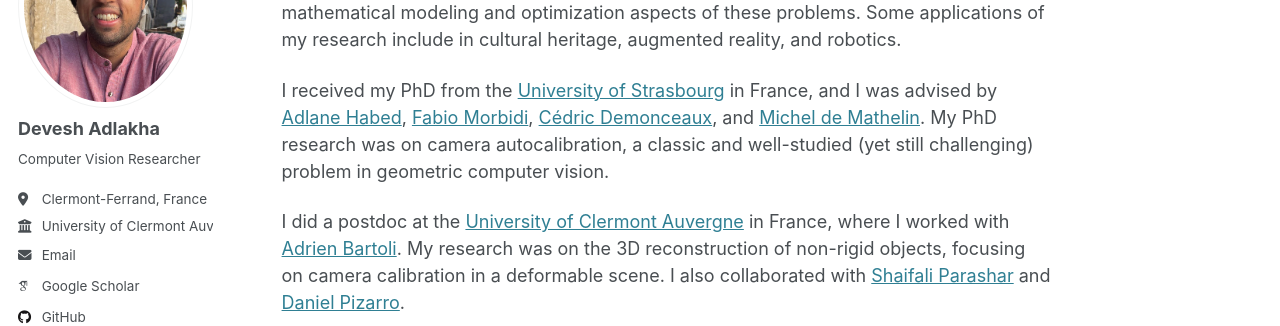
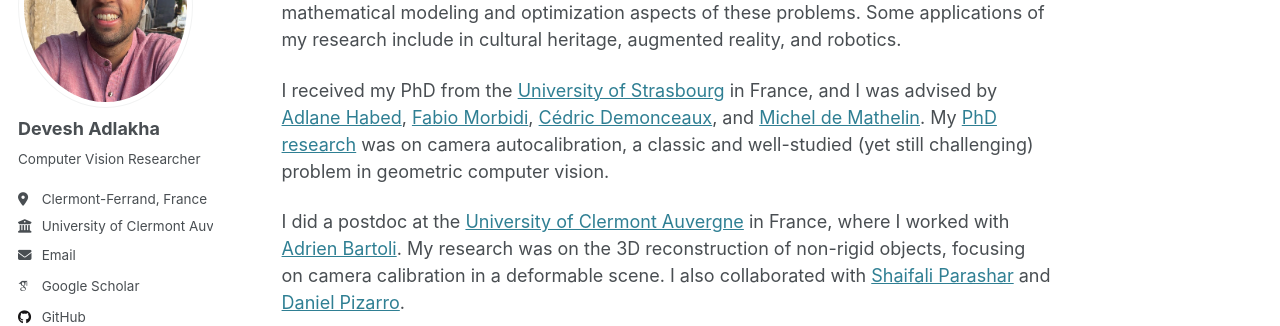
Before and after one commit to devadlakha/devadlakha.github.io, a Jekyll site: the page built from _pages/about.md, in a window 1280 px wide and 1027 px high. Shown: the part 203-529 px from the top of the window. Built offline with Jekyll 4.4.1, drawn with Linux system fonts in a browser that asks for light colours; some web fonts are replaced; part of the change alters nothing that is shown.

```diff
--- a/_pages/about.md
+++ b/_pages/about.md
@@ -9,7 +9,7 @@ redirect_from:
 
 I'm a researcher in computer vision, focusing on 3D computer vision problems (image-based 3D reconstruction of rigid/deformable objects). I am particularly interested in the mathematical modeling and optimization aspects of these problems. Some applications of my research include in cultural heritage, augmented reality, and robotics.
 
-I received my PhD from the [University of Strasbourg](https://en.unistra.fr) in France, and I was advised by [Adlane Habed](https://habed.weebly.com), [Fabio Morbidi](https://home.mis.u-picardie.fr/~fabio/Index.html), [Cédric Demonceaux](https://sites.google.com/view/cedricdemonceaux/home), and [Michel de Mathelin](https://rdh.icube.unistra.fr/Michel_de_Mathelin_personal_web_page). My PhD research was on camera autocalibration, a classic and well-studied (yet still challenging) problem in geometric computer vision.
+I received my PhD from the [University of Strasbourg](https://en.unistra.fr) in France, and I was advised by [Adlane Habed](https://habed.weebly.com), [Fabio Morbidi](https://home.mis.u-picardie.fr/~fabio/Index.html), [Cédric Demonceaux](https://sites.google.com/view/cedricdemonceaux/home), and [Michel de Mathelin](https://rdh.icube.unistra.fr/Michel_de_Mathelin_personal_web_page). My [PhD research](https://publication-theses.unistra.fr/public/theses_doctorat/2022/ADLAKHA_Devesh_2022_ED269.pdf) was on camera autocalibration, a classic and well-studied (yet still challenging) problem in geometric computer vision.
 
 I did a postdoc at the [University of Clermont Auvergne](https://www.uca.fr/en) in France, where I worked with [Adrien Bartoli](https://encov.ip.uca.fr/ab/). My research was on the 3D reconstruction of non-rigid objects, focusing on camera calibration in a deformable scene. I also collaborated with [Shaifali Parashar](https://shaifaliparashar.github.io) and [Daniel Pizarro](https://www.uah.es/es/estudios/profesor/Daniel-Pizarro-Perez/).
 
```
